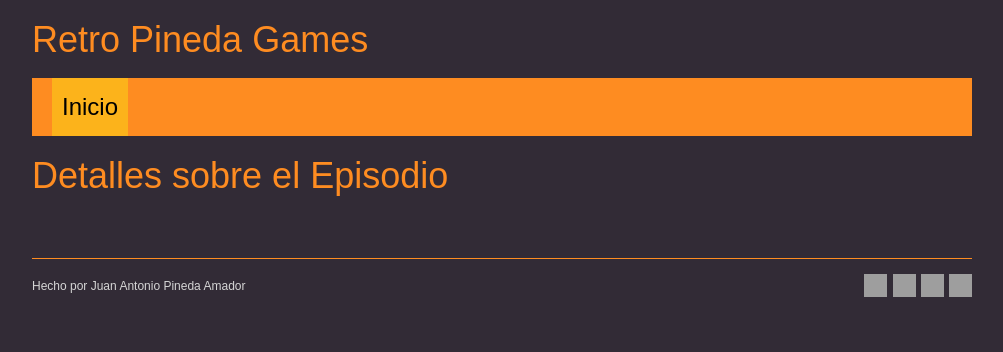
After one commit to JuanantPineda/proyecto_flask, a Flask app: template templates/detalle.html in a window 1280 px wide. The commit adds this page. Shown: the top 352 px of the page, without its empty margins (138-1141 px from the left). Run offline with Flask 3, Linux system fonts and the light colour scheme; the template is opened without the code that fills it, so the values that code supplies are empty; some web fonts are replaced; grey boxes are pictures that could not be loaded.

Commit message:
Se ha creado el la pagina de detalle.html

```diff
--- /dev/null
+++ b/templates/detalle.html
@@ -0,0 +1,13 @@
+{% extends "base.html" %}
+{% block title %}Detalle{% endblock %}
+{% block content %}
+<div class="content">
+  <div class="container_12">
+    <div class="grid_9">
+      <h3 class="retro">Detalles sobre el Episodio</h3>
+
+
+    </div>
+  </div>
+</div>
+{% endblock %}
--- a/templates/listaepisodios.html
+++ b/templates/listaepisodios.html
@@ -5,6 +5,10 @@
   <div class="container_12">
     <div class="grid_9">
       <h3 class="retro">Tabla de contenidos</h3>
+
+      {% if not finalEpisodios %}
+        <h4 class="retro">No hay Episodios</h4>
+      {% else %}
       <table>
         <thead>
             <tr>
@@ -23,6 +27,8 @@
               {% endfor -%}
         </tbody>
     </table>
+    {% endif %}
+
     </div>
   </div>
 </div>
```
